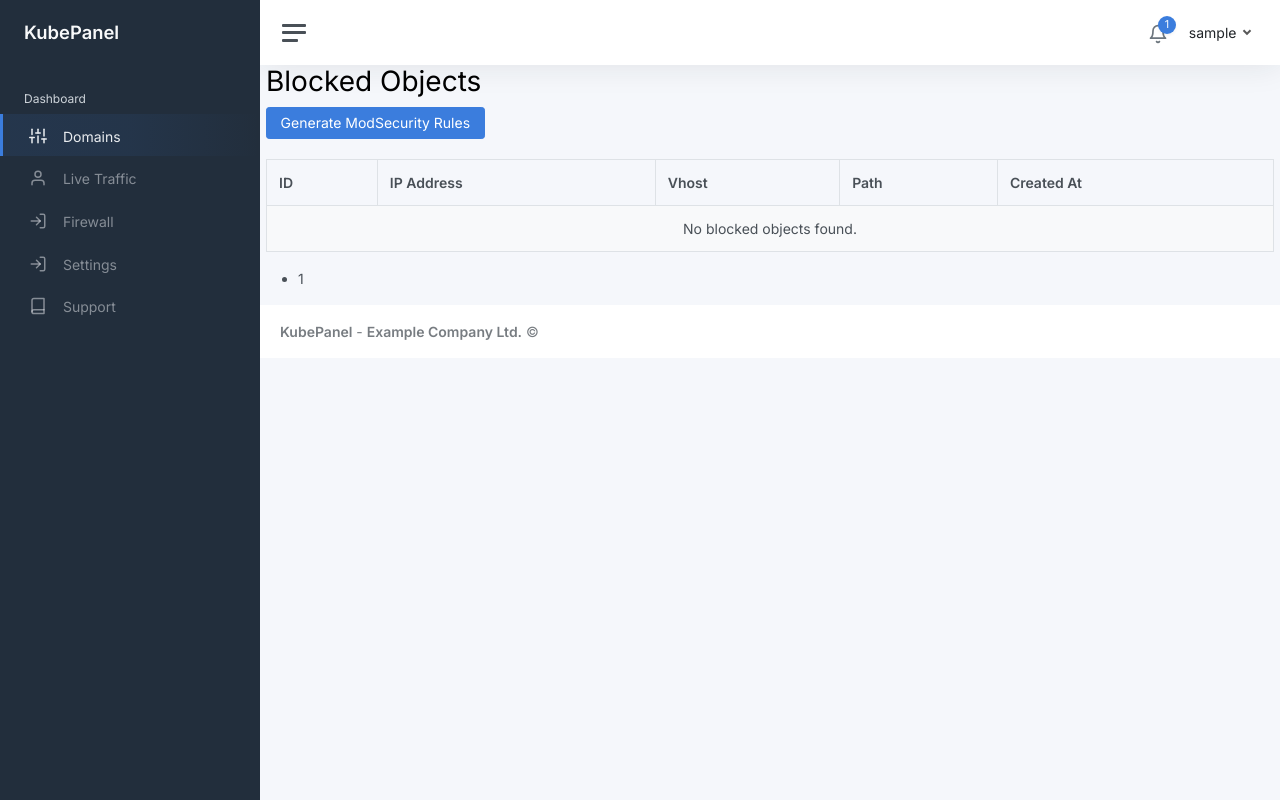
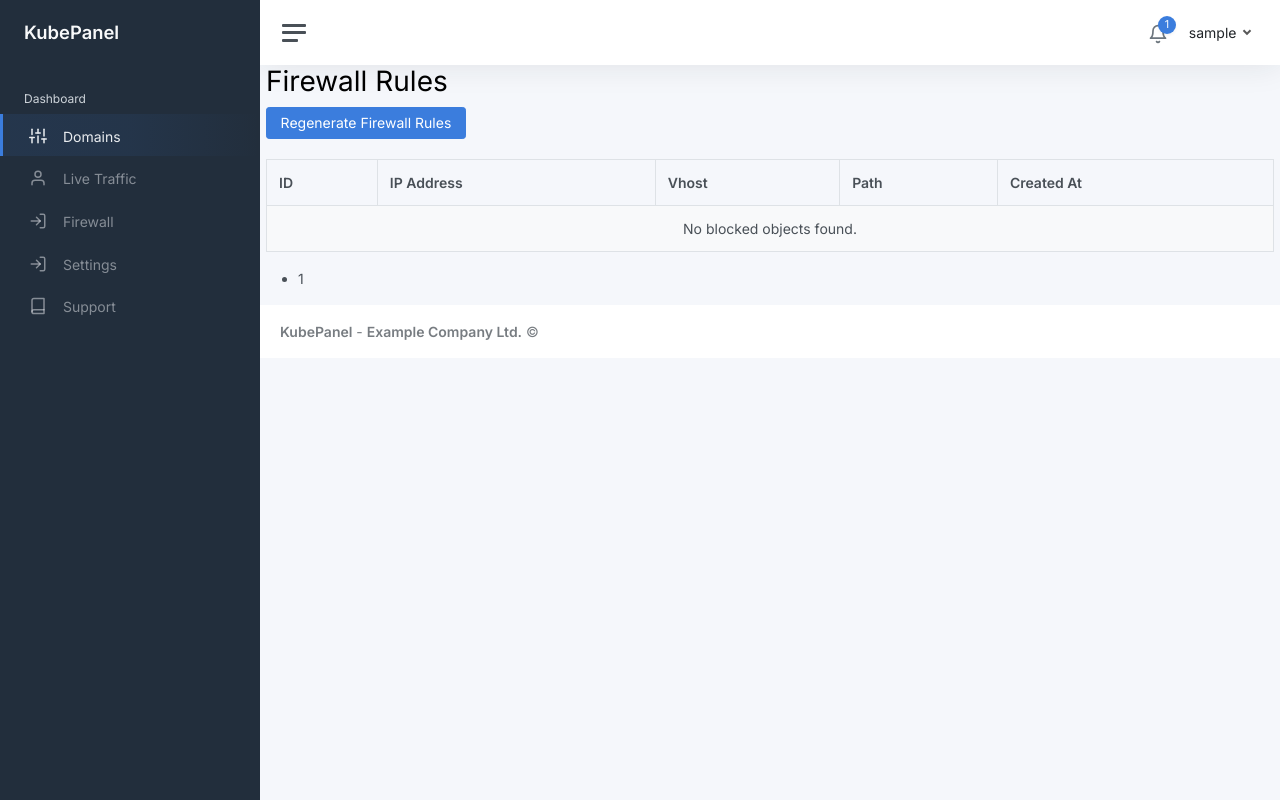
Before and after one commit to laszlokulcsar/kubepanel, a Django app: page /blocked-objects/ in a window 1280 px wide. Run offline with Django 5.2, Linux system fonts and the light colour scheme; the visitor is signed in with stand-in values (Sample User, id 1); data that the repository does not hold is empty; some libraries are stand-ins or nearby versions.

Commit message:
new file:   dashboard/templates/fw_templates/modsec.yaml 	modified:   dashboard/templates/main/blocked_objects.html 	modified:   dashboard/views.py

```diff
--- a/dashboard/templates/main/blocked_objects.html
+++ b/dashboard/templates/main/blocked_objects.html
@@ -2,13 +2,13 @@
 
 {% block content %}
 <div class="container">
-    <h1>Blocked Objects</h1>
+    <h1>Firewall Rules</h1>
 
     <!-- Form to trigger rule generation -->
     <form method="POST" style="margin-bottom: 20px;">
         {% csrf_token %}
         <button type="submit" name="generate_rules" class="btn btn-primary">
-            Generate ModSecurity Rules
+            Regenerate Firewall Rules
         </button>
     </form>
 
--- a/dashboard/views.py
+++ b/dashboard/views.py
@@ -28,7 +28,10 @@ def blocked_objects(request):
 
     if request.method == 'POST' and 'generate_rules' in request.POST:
         rules = render_modsec_rules()
-        return HttpResponse(rules, content_type="text/plain")
+        template_dir = "yaml_templates/"
+        context = { "rules" : rules }
+        iterate_input_templates(template_dir,"fwrules",context)
+        return redirect(livetraffic)
 
     return render(request, 'main/blocked_objects.html', {'page_obj': page_obj})
 
```
Also changed, not shown: dashboard/templates/fw_templates/modsec.yaml (added, +8 -0 lines).
